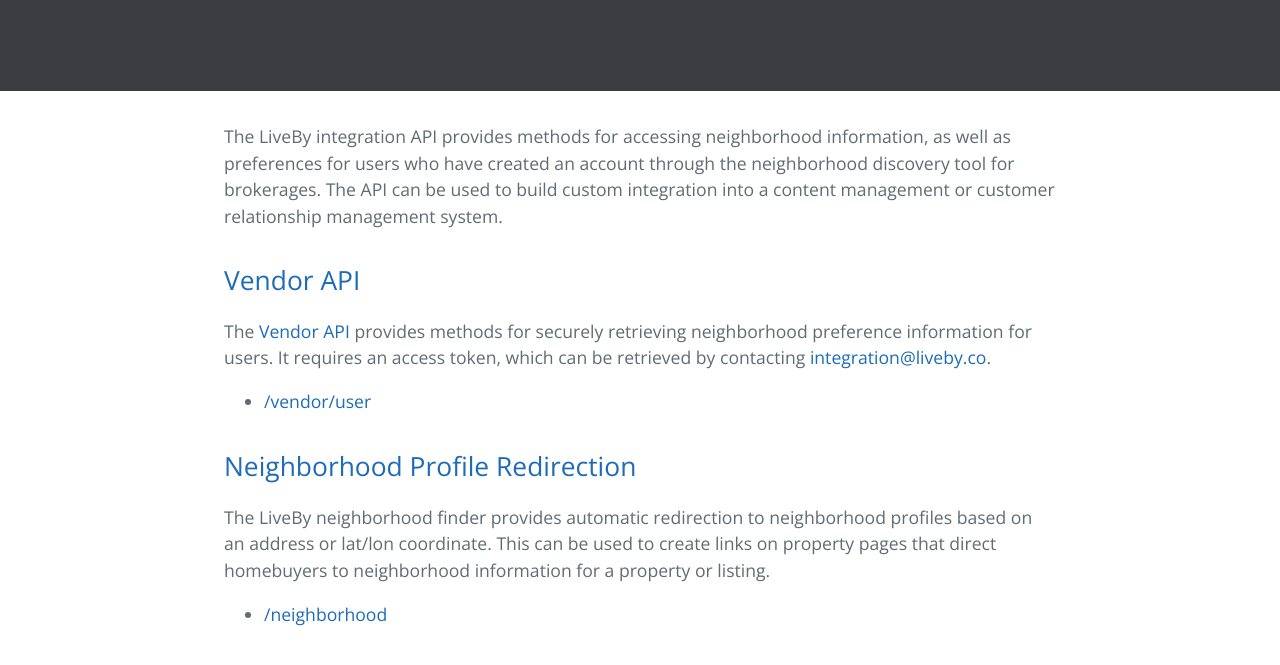
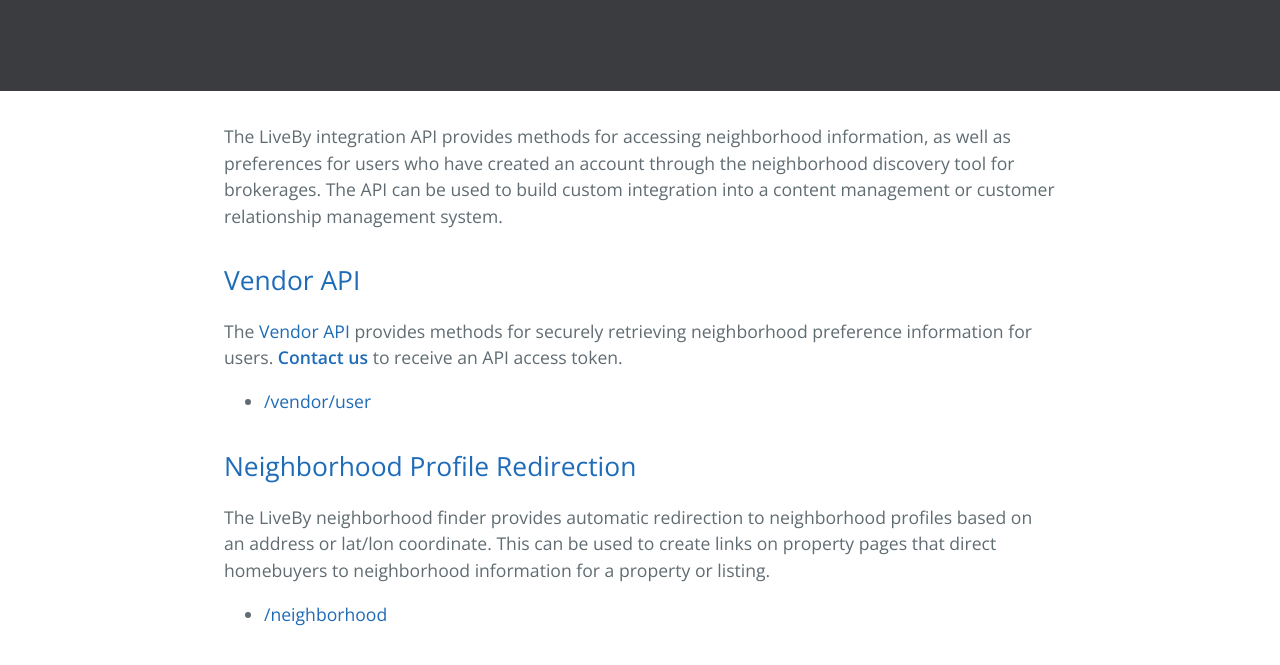
Before and after one commit to LiveBy/liveby.github.io, a website: page index.html in a window 1280 px wide. Shown: the part 211-876 px from the top of the page. Drawn offline with nearby package versions, Linux system fonts and the light colour scheme.

Commit message:
Link to the contact us form instead of emailing integration@liveby.co

```diff
--- a/index.html
+++ b/index.html
@@ -19,7 +19,8 @@
 </section>
 <section class="main-content"><p>The LiveBy integration API provides methods for accessing neighborhood information, as well as preferences for users who have created an account through the neighborhood discovery tool for brokerages. The API can be used to build custom integration into a content management or customer relationship management system.</p>
 <h2 id="-vendor-api-vendor-"><a href="/vendor">Vendor API</a></h2>
-<p>The <a href="./vendor">Vendor API</a> provides methods for securely retrieving neighborhood preference information for users. It requires an access token, which can be retrieved by contacting <a href="mailto:integration@liveby.co">integration@liveby.co</a>.</p>
+<p>The <a href="./vendor">Vendor API</a> provides methods for securely retrieving neighborhood preference information for users.
+<strong><a href="https://liveby.com/contact#interests:api">Contact us</a></strong> to receive an API access token.</p>
 <ul>
 <li><a href="/vendor#user-api">/vendor/user</a></li>
 </ul>
```
Also changed, not shown: README.md.
